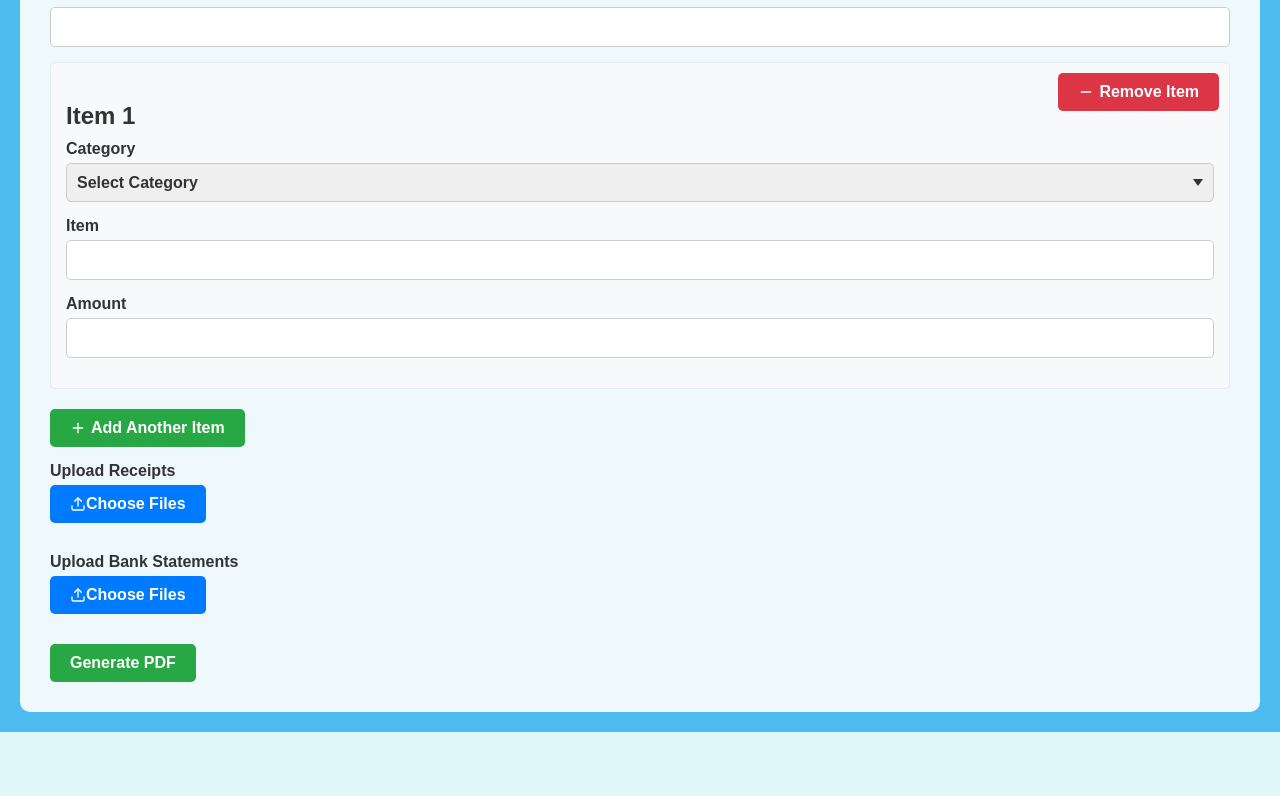
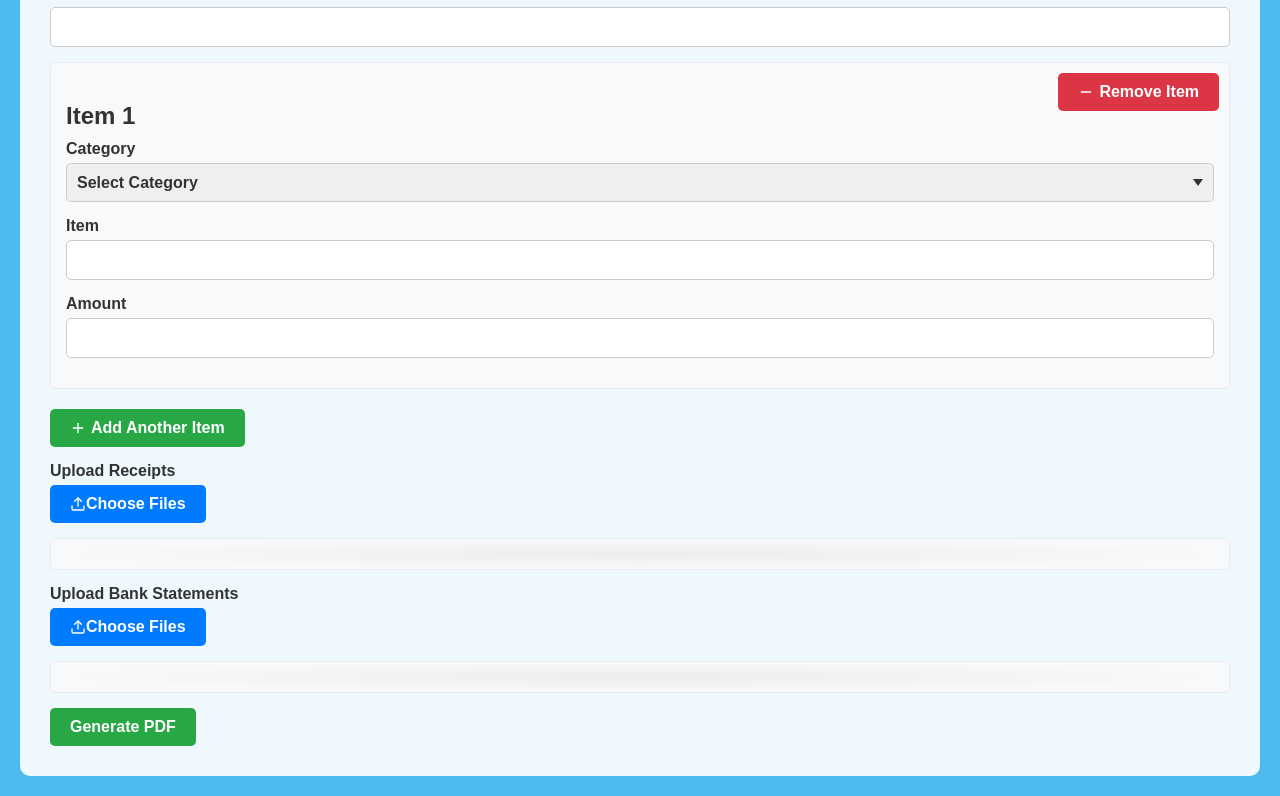
Before and after one commit to Rawted/disbursement, a React (Vite) app: page / in a window 1280 px wide. Shown: the part 648-1444 px from the top of the page. Before the commit the page ends 1380 px from the top, so only its background shows below. Built offline with nearby package versions, Linux system fonts and the light colour scheme.

Commit message:
fixed margins7

```diff
--- a/src/components/MainPage.css
+++ b/src/components/MainPage.css
@@ -157,21 +157,32 @@ h3 {
   display: flex;
   flex-direction: column;
   gap: 5px;
+  padding: 15px; /* Match padding with .item-group */
+  border: 1px solid #e9ecef; /* Match border with .item-group */
+  border-radius: 5px; /* Match border-radius with .item-group */
+  background: #f8f9fa; /* Same background color as .item-group */
+  position: relative; /* For the vignette effect */
+  /* Vignette effect */
+  background: radial-gradient(
+    ellipse at center,
+    rgba(0, 0, 0, 0.05),
+    rgba(0, 0, 0, 0) 70%
+  ), #f8f9fa;
 }
 
 .file-item {
   display: flex;
   align-items: center;
   justify-content: space-between;
-  background: #fff;
-  padding: 8px 10px;
-  border-radius: 5px;
-  border-color: #ccc;
+  /* Remove individual background and border to let .file-list styling take effect */
+  background: transparent;
+  padding: 0;
+  border: none;
 }
 
 .file-item span {
   font-weight: bold;
-  color: #fff;
+  color: #ccc;
 }
 
 .remove-file-button {
@@ -179,6 +190,8 @@ h3 {
   font-size: 0.9rem;
   border-radius: 5px;
   background: #dc3545;
+  color: #fff; /* Ensure the button text is white */
+  border: none;
 }
 
 .remove-file-button:hover {
```
